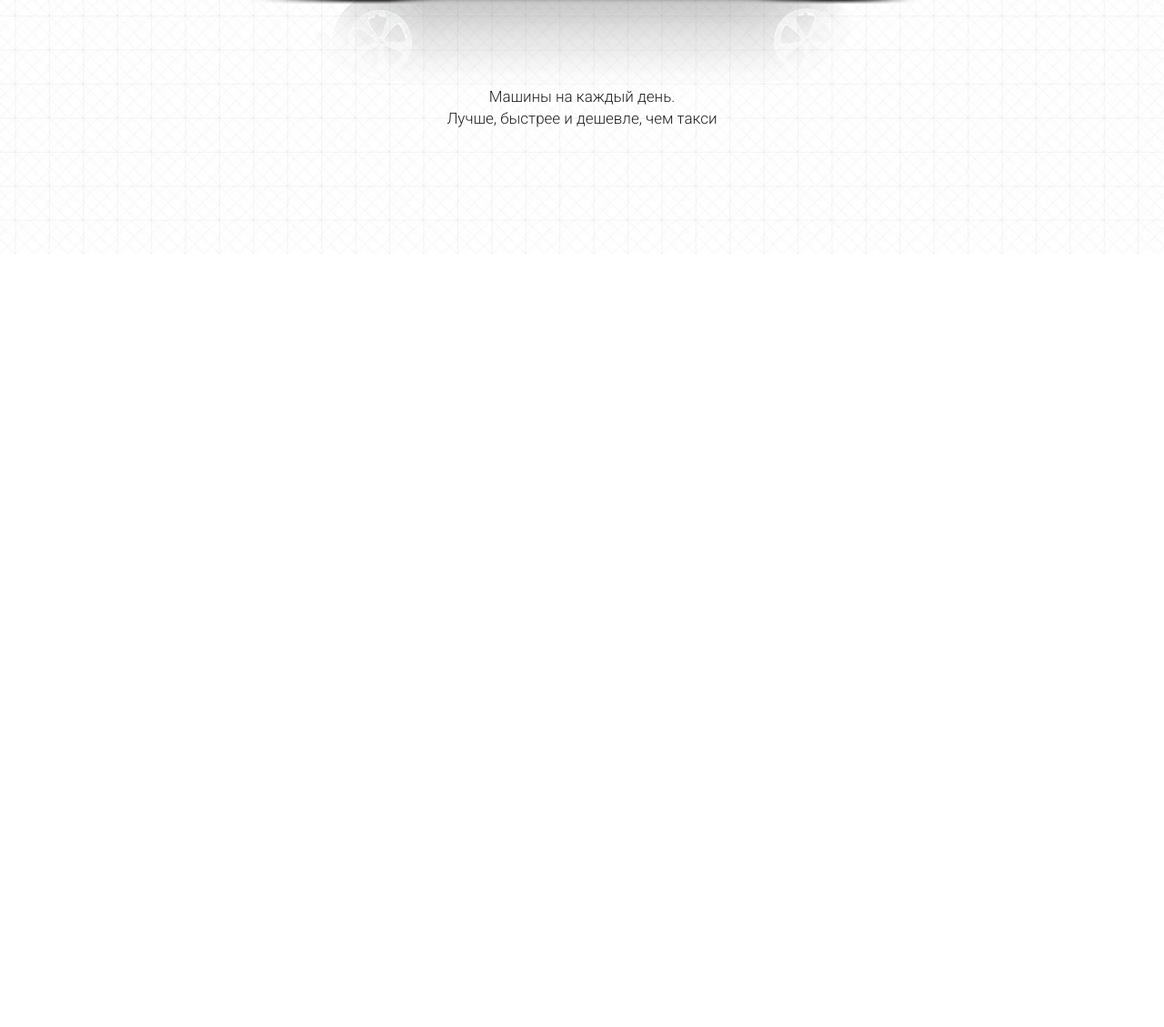
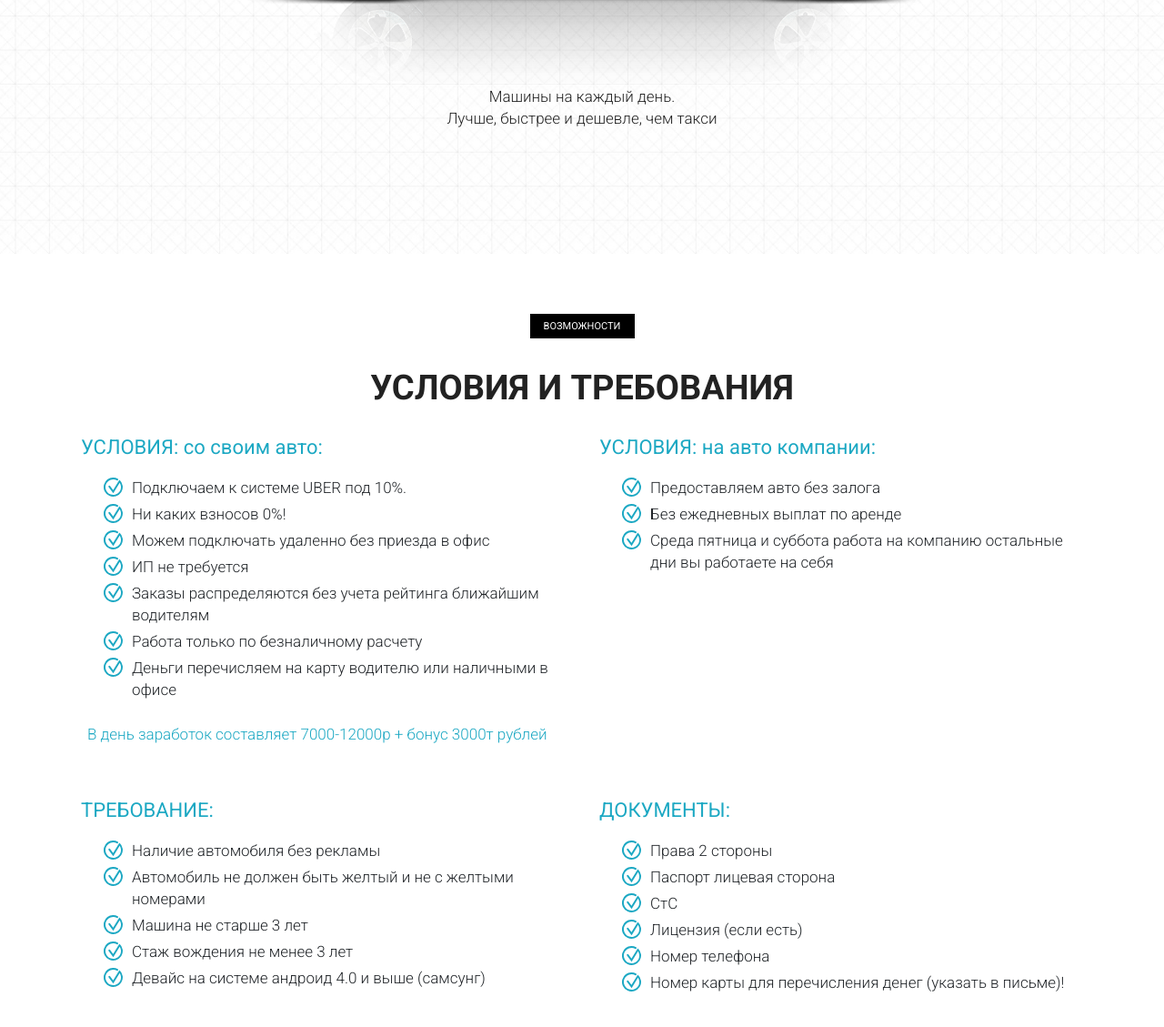
Before and after one commit to IuriiNikitin/Uber, a plain HTML site: page src/index.html in a window 1280 px wide. Shown: the part 3237-4366 px from the top of the page at 91% size. Before the commit the page ends 3516 px from the top, so only its background shows below. Drawn offline with Linux system fonts and the light colour scheme.

Commit message:
add require section

```diff
--- a/src/index.html
+++ b/src/index.html
@@ -179,11 +179,69 @@
     <section class="choose">
         <div class="black_bg"></div>
         <div class="container">
-            <div class="label">Возможности</div>
-            <h2 class="title">Выбор - отличная штука!</h2>
-            <h3 class="subtitle">Закажите автомобиль, который подходит вам по стилю и бюджету</h3>
-            <img width="760px" src="img/car.png" alt="car" class="uber_car">
+            <div class="label label_white">Возможности</div>
+            <h2 class="title title_white">Выбор - отличная штука!</h2>
+            <h3 class="subtitle subtitle_white">Закажите автомобиль, который подходит вам по стилю и бюджету</h3>
+            <img width="760px" src="img/car.png" alt="uber_car" class="choose_img">
             <div class="choose_descr">Машины на каждый день.<br>Лучше, быстрее и дешевле, чем такси</div>
+        </div>
+    </section>
+    <section class="require">
+        <div class="label">возможности</div>
+        <h2 class="title">условия и требования</h2>
+        <div class="container">
+            <div class="row">
+                <div class="col-md-6">
+                    <div class="require_block">
+                        <div class="require_title">УСЛОВИЯ: со своим авто:</div>
+                        <ul class="require_list">
+                            <li>Подключаем к системе UBER под 10%.</li>
+                            <li>Ни каких взносов  0%!</li>
+                            <li>Можем подключать удаленно без приезда в офис</li>
+                            <li>ИП не требуется</li>
+                            <li>Заказы распределяются без учета рейтинга ближайшим водителям</li>
+                            <li>Работа только по безналичному расчету</li>
+                            <li>Деньги перечисляем на карту водителю или наличными в офисе</li>
+                        </ul>
+                        <div class="require_descr">В день заработок составляет 7000-12000р + бонус 3000т рублей</div>
+                    </div>
+                </div>
+                <div class="col-md-6">
+                    <div class="require_block">
+                        <div class="require_title">УСЛОВИЯ: на авто компании:</div>
+                        <ul class="require_list">
+                            <li>Предоставляем авто без залога</li>
+                            <li>Без ежедневных выплат по аренде</li>
+                            <li>Среда пятница и суббота работа на компанию остальные дни вы работаете на себя</li>
+                        </ul>
+                    </div>
+                </div>
+                <div class="col-md-6">
+                    <div class="require_block">
+                        <div class="require_title">ТРЕБОВАНИЕ:</div>
+                        <ul class="require_list">
+                            <li>Наличие автомобиля без рекламы</li>
+                            <li>Автомобиль не должен быть желтый и не с желтыми номерами</li>
+                            <li>Машина не старше 3 лет</li>
+                            <li>Стаж вождения не менее 3 лет</li>
+                            <li>Девайс на системе андроид 4.0 и выше (самсунг)</li>
+                        </ul>
+                    </div>
+                </div>
+                <div class="col-md-6">
+                    <div class="require_block">
+                        <div class="require_title">ДОКУМЕНТЫ:</div>
+                        <ul class="require_list">
+                            <li>Права 2 стороны</li>
+                            <li>Паспорт лицевая сторона</li>
+                            <li>СтС</li>
+                            <li>Лицензия (если есть)</li>
+                            <li>Номер телефона</li>
+                            <li>Номер карты для перечисления денег (указать в письме)!</li>
+                        </ul>
+                    </div>
+                </div>
+            </div>
         </div>
     </section>
     </main>
--- a/src/sass/style.sass
+++ b/src/sass/style.sass
@@ -269,12 +269,12 @@ nav
 	.container
 		z-index: 2
 		position: relative
-	.label
+	.label_white
 		background: #fff
 		color: #000
-	.title, .subtitle
+	.title_white, .subtitle_white
 		color:#fff
-	.uber_car
+	&_img
 		display: block
 		margin: 0 auto
 		margin-top: 54px
@@ -284,3 +284,39 @@ nav
 		line-height: 24px
 		text-align: center
 		color: #222222
+
+.require
+	padding: 66px 0 57px 0
+	&_block
+		margin: 30px 0 30px 7px
+	&_title
+		color: $blue_color_2
+		font-weight: 400
+		font-size: 22px
+		line-height: 24px
+	&_list
+		list-style-type: none
+		padding: 0
+		margin-top: 20px
+		font-weight: 300
+		font-size: 17px
+		line-height: 24px
+		li
+			margin-left: 56px
+			margin-bottom: 5px
+			position: relative
+			&:before
+				content: ""
+				position: absolute
+				left: -31px
+				top: 1.5px
+				width: 21px
+				height: 21px
+				background: url("../img/icons/check/check_blue.svg")
+	&_descr
+		color: $blue_color_2
+		margin-top: 25px
+		margin-left: 7px
+		font-weight: 300
+		font-size: 17px
+		line-height: 24px
```
Also changed, not shown: src/css/style.min.css, 1 other file.
